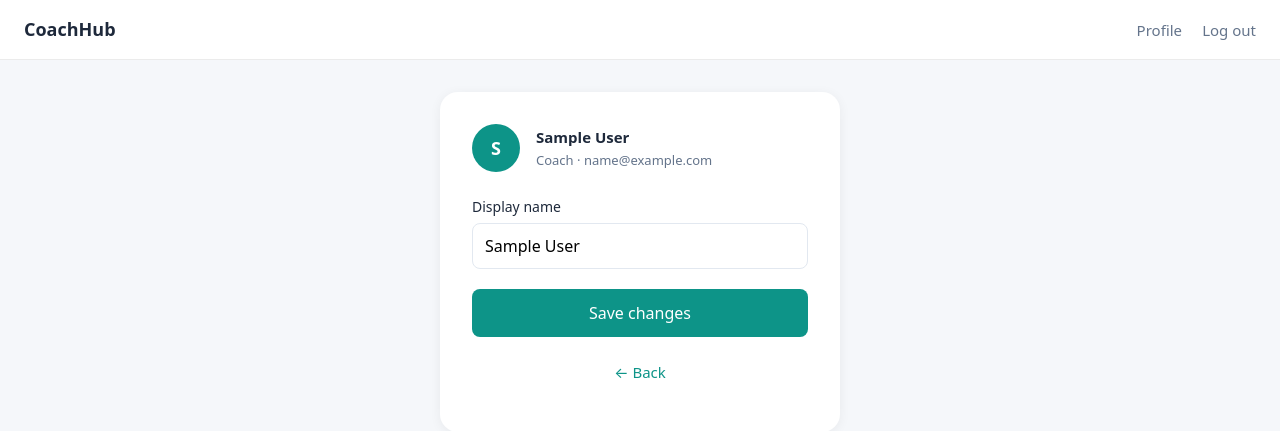
After one commit to loganrook/Tabor-Hackathon-2026, a Flask app: page /profile in a window 1280 px wide. The commit adds this page. Shown: the top 431 px of the page. Run offline with Flask 3, Linux system fonts and the light colour scheme; the visitor is signed in with stand-in values (Sample User, id 1); data comes from the database, SQL or seed files in the repository.

Commit message:
Describe what you changed

```diff
--- a/app.py
+++ b/app.py
@@ -195,6 +195,23 @@ def create_app(config_class=Config):
             teams=teams,
             is_coach=is_coach,
         )
+
+    @app.route("/profile", methods=["GET", "POST"])
+    @login_required
+    def profile():
+        """Profile/settings for the current user (coach or athlete)."""
+        user = current_user
+        role = "Coach" if isinstance(user, Coach) else "Athlete"
+        if request.method == "POST":
+            name = request.form.get("name", "").strip()
+            if not name:
+                flash("Name is required.", "error")
+            else:
+                user.name = name
+                db.session.commit()
+                flash("Profile updated.", "success")
+                return redirect(url_for("profile"))
+        return render_template("profile.html", user=user, role=role)
 
     @app.route("/team/create", methods=["GET", "POST"])
     @login_required
--- a/templates/_team_topbar.html
+++ b/templates/_team_topbar.html
@@ -2,7 +2,9 @@
 <header class="team-topbar">
     <h1 class="team-topbar-name">{{ team.name }}</h1>
     <div class="team-topbar-right">
-        <span class="team-profile-circle" title="{{ current_user.name }}">{{ current_user.name[0]|upper if current_user.name else '?' }}</span>
+        <a href="{{ url_for('profile') }}" class="team-topbar-profile-link" aria-label="Account">
+            <span class="team-profile-circle">{{ current_user.name[0]|upper if current_user.name else '?' }}</span>
+        </a>
         <a href="{{ url_for('logout') }}" class="team-topbar-logout">Log out</a>
     </div>
 </header>
--- a/templates/base.html
+++ b/templates/base.html
@@ -22,7 +22,7 @@
         <a class="nav-logo" href="{{ url_for('dashboard') if current_user.is_authenticated else url_for('index') }}">CoachHub</a>
         <div class="nav-right">
             {% if current_user.is_authenticated %}
-            <span class="nav-user-name">{{ current_user.name }}</span>
+            <a href="{{ url_for('profile') }}">Profile</a>
             <a href="{{ url_for('logout') }}">Log out</a>
             {% else %}
             <a href="{{ url_for('login') }}">Log In</a>
--- /dev/null
+++ b/templates/profile.html
@@ -0,0 +1,43 @@
+{# profile.html — Profile/settings for the logged-in user. #}
+{% extends "base.html" %}
+{% block title %}Profile — CoachHub{% endblock %}
+{% block content %}
+<div class="auth-card">
+    <div class="profile-card">
+        <div class="profile-card-avatar">
+            <span>{{ user.name[0]|upper if user.name else '?' }}</span>
+        </div>
+        <div class="profile-card-info">
+            <div class="profile-card-name">{{ user.name or 'Unnamed user' }}</div>
+            <div class="profile-card-role">
+                {{ role }} · {{ user.email }}
+            </div>
+        </div>
+    </div>
+
+    <form action="{{ url_for('profile') }}" method="post" style="margin-top: 1.5rem;">
+        <div class="form-group">
+            <label for="name">Display name</label>
+            <input type="text" id="name" name="name" value="{{ user.name }}" required>
+        </div>
+        <button type="submit" class="btn-primary">Save changes</button>
+    </form>
+
+    <p class="auth-footer" style="margin-top: 1.5rem;">
+        <a href="{{ url_for('dashboard') }}" id="profile-back-link">← Back</a>
+    </p>
+</div>
+<script>
+(function() {
+    var backLink = document.getElementById('profile-back-link');
+    if (backLink) {
+        backLink.addEventListener('click', function(e) {
+            if (window.history.length > 1) {
+                e.preventDefault();
+                window.history.back();
+            }
+        });
+    }
+})();
+</script>
+{% endblock %}
```
